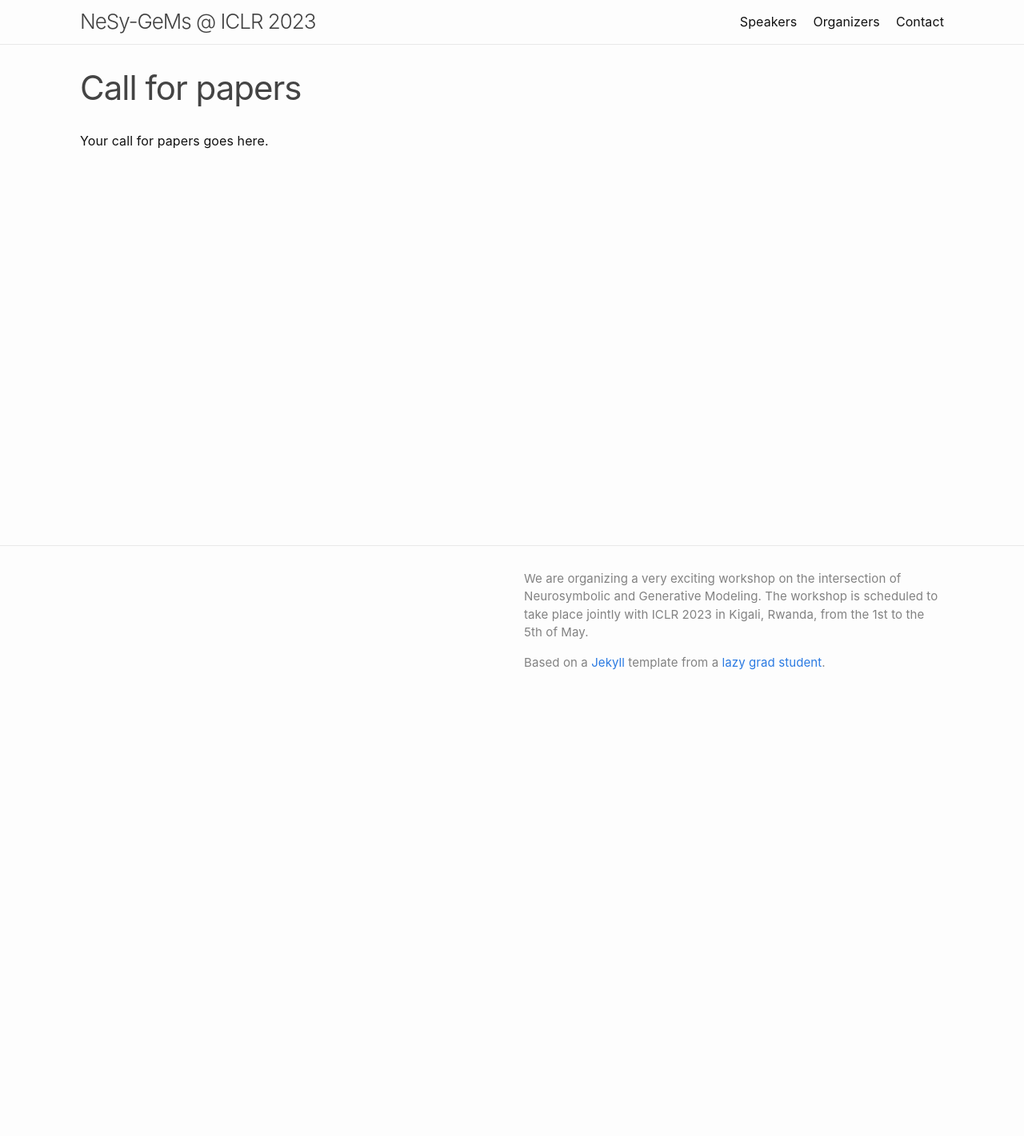
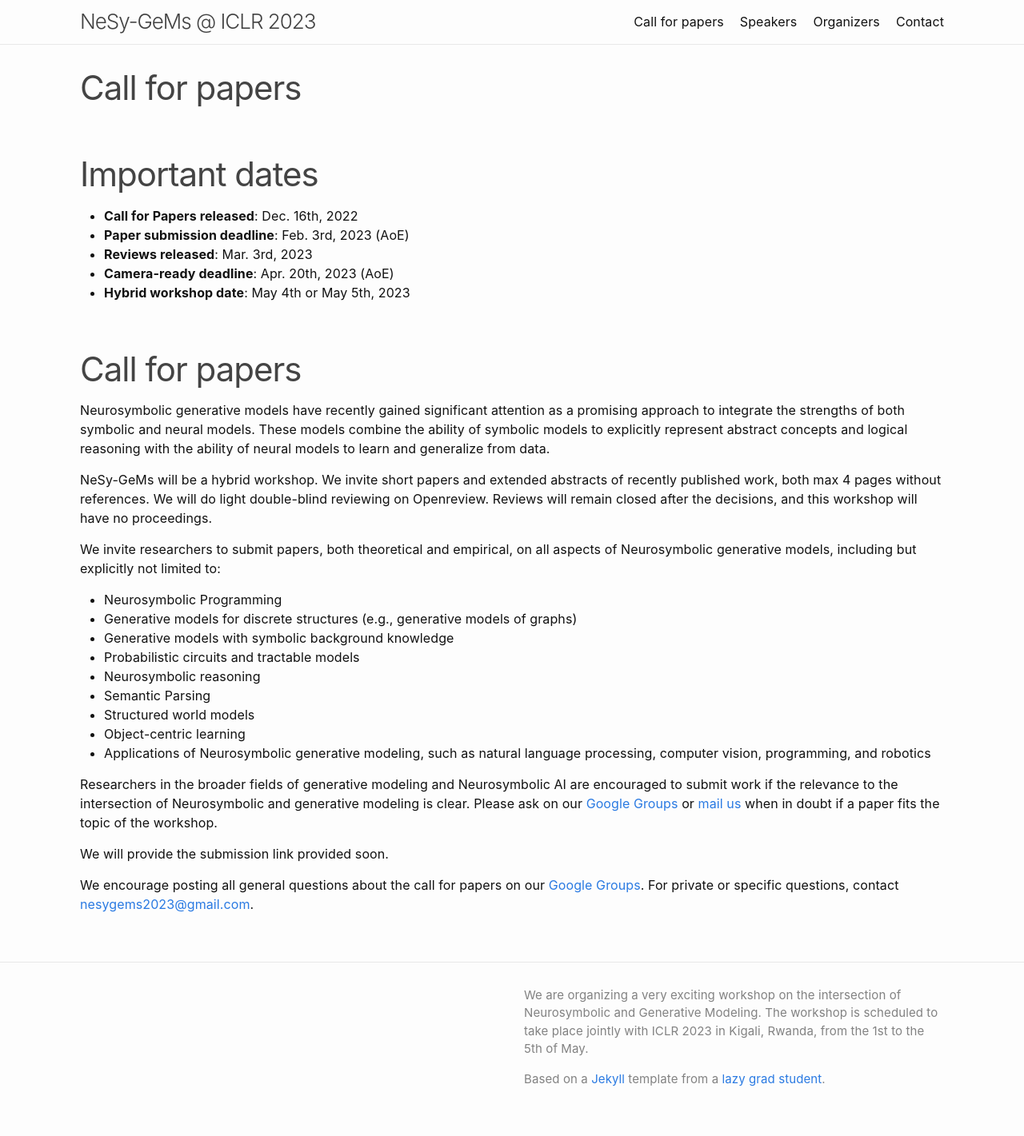
Before and after one commit to nesygems/nesygems.github.io, a Jekyll site: the page built from callforpapers.md, in a window 1280 px wide. Shown: the whole page at 80% size. Built offline with Jekyll 4.4.1, drawn with Linux system fonts in a browser that asks for light colours; before the commit the page ends 900 px from its top, so only the background shows below that.

Commit message:
Added call for papers

```diff
--- a/_config.yml
+++ b/_config.yml
@@ -33,10 +33,10 @@ plugins:
 
 header_pages:
 - index.md
+- callforpapers.md
 - speakers.md
 - organizers.md
 - contact.md
-#- callforpapers.md
 #- schedule.md
 #- papers.md
 
--- a/callforpapers.md
+++ b/callforpapers.md
@@ -4,4 +4,34 @@ title: Call for papers
 permalink: /callforpapers/
 ---
 
-Your call for papers goes here.
+# Important dates
+* **Call for Papers released**: Dec. 16th, 2022
+* **Paper submission deadline**: Feb. 3rd, 2023 (AoE)
+* **Reviews released**: Mar. 3rd, 2023
+* **Camera-ready deadline**: Apr. 20th, 2023 (AoE)
+* **Hybrid workshop date**: May 4th or May 5th, 2023
+
+
+# Call for papers
+Neurosymbolic generative models have recently gained significant attention as a promising approach to integrate the strengths of both symbolic and neural models. These models combine the ability of symbolic models to explicitly represent abstract concepts and logical reasoning with the ability of neural models to learn and generalize from data.
+
+NeSy-GeMs will be a hybrid workshop. We invite short papers and extended abstracts of recently published work, both max 4 pages without references. We will do light double-blind reviewing on Openreview. Reviews will remain closed after the decisions, and this workshop will have no proceedings.
+
+We invite researchers to submit papers, both theoretical and empirical, on all aspects of Neurosymbolic generative models, including but explicitly not limited to:
+* Neurosymbolic Programming
+* Generative models for discrete structures (e.g., generative models of graphs)
+* Generative models with symbolic background knowledge
+* Probabilistic circuits and tractable models
+* Neurosymbolic reasoning
+* Semantic Parsing
+<!-- * Meta-Learning for Neurosymbolic AI -->
+<!-- * Neurosymbolic generative modeling for Interpretable AI -->
+* Structured world models
+* Object-centric learning
+* Applications of Neurosymbolic generative modeling, such as natural language processing, computer vision, programming, and robotics
+
+Researchers in the broader fields of generative modeling and Neurosymbolic AI are encouraged to submit work if the relevance to the intersection of Neurosymbolic and generative modeling is clear. Please ask on our [Google Groups](https://groups.google.com/g/nesy-gems2023) or [mail us](mailto:nesygems2023@gmail.com) when in doubt if a paper fits the topic of the workshop.
+
+We will provide the submission link provided soon.
+
+We encourage posting all general questions about the call for papers on our [Google Groups](https://groups.google.com/g/nesy-gems2023). For private or specific questions, contact [nesygems2023@gmail.com](mailto:nesygems2023@gmail.com).
```
Also changed, not shown: contact.md (+1 -1 lines), index.md (+4 -17 lines).
